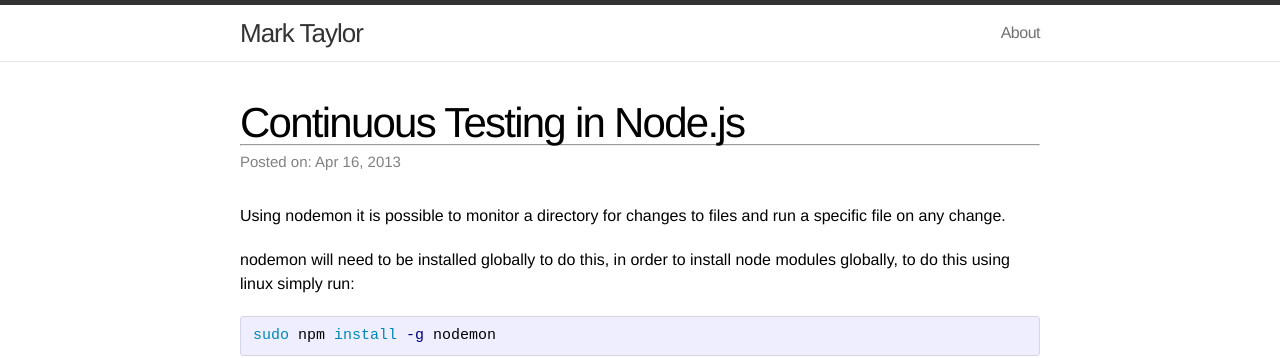
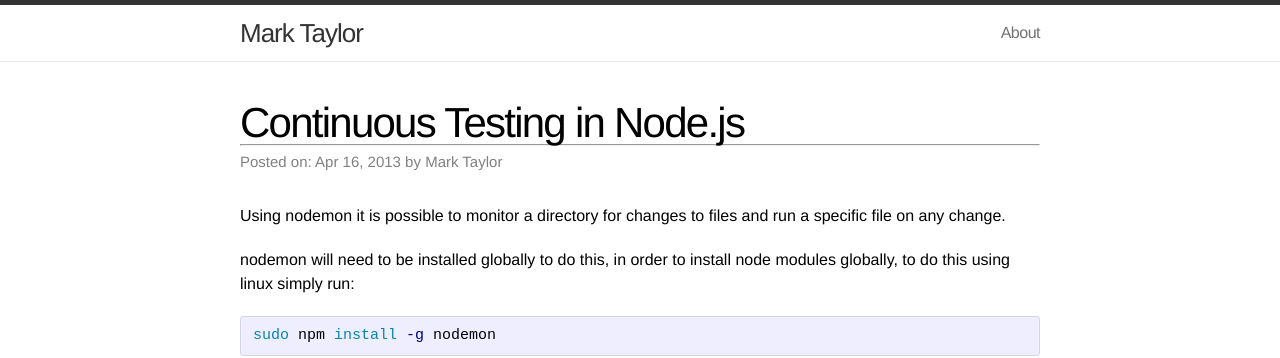
Before and after one commit to mgt6/mgt6.github.io, a Jekyll site: the page built from _posts/2013-04-16-continuous-testing-in-node.markdown, in a window 1280 px wide. Shown: the top 358 px of the page. Built offline with Jekyll 4.4.1, drawn with Linux system fonts in a browser that asks for light colours.

Commit message:
Updated all pages to contain an author

```diff
--- a/_posts/2012-11-25-rabbit-pi.markdown
+++ b/_posts/2012-11-25-rabbit-pi.markdown
@@ -3,6 +3,7 @@
 title:  "Rabbit Pi"
 date:   2012-11-25
 categories: raspberry-pi nodejs android
+author: Mark Taylor
 ---
 
 ##Introduction
--- a/_posts/2013-04-16-continuous-testing-in-node.markdown
+++ b/_posts/2013-04-16-continuous-testing-in-node.markdown
@@ -2,6 +2,7 @@
 layout: post
 title:  "Continuous Testing in Node.js"
 date:   2013-04-16
+author: Mark Taylor
 categories: nodejs command-line
 ---
 
--- a/_posts/2013-04-22-nodejs-change-console-log-colour.markdown
+++ b/_posts/2013-04-22-nodejs-change-console-log-colour.markdown
@@ -2,6 +2,7 @@
 layout: post
 title:  "Changing the Console log colour in Node.js"
 date:   2013-04-22
+author: Mark Taylor
 categories: nodejs command-line
 ---
 Changing the text colour in a console.log message in Node.js is very simple, you can do it by using ANSI escape codes for example:
--- a/_posts/2013-05-23-nodejs-command-line-applications.markdown
+++ b/_posts/2013-05-23-nodejs-command-line-applications.markdown
@@ -2,6 +2,7 @@
 layout: post
 title:  "Command Line Applications in Node.js"
 date:   2013-05-23
+author: Mark Taylor
 categories: nodejs command-line
 ---
 
```
